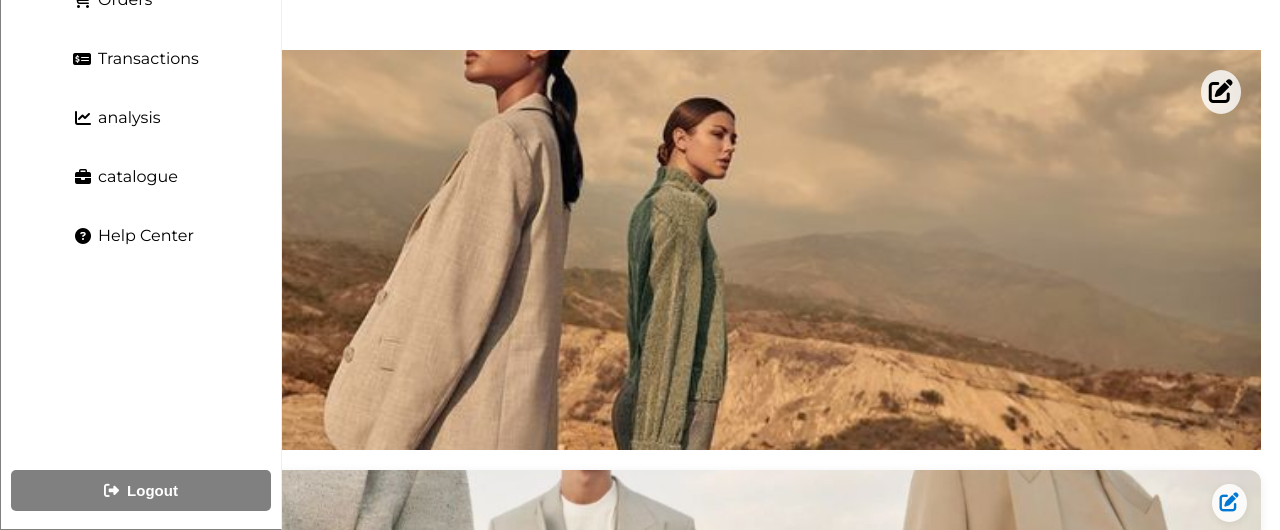
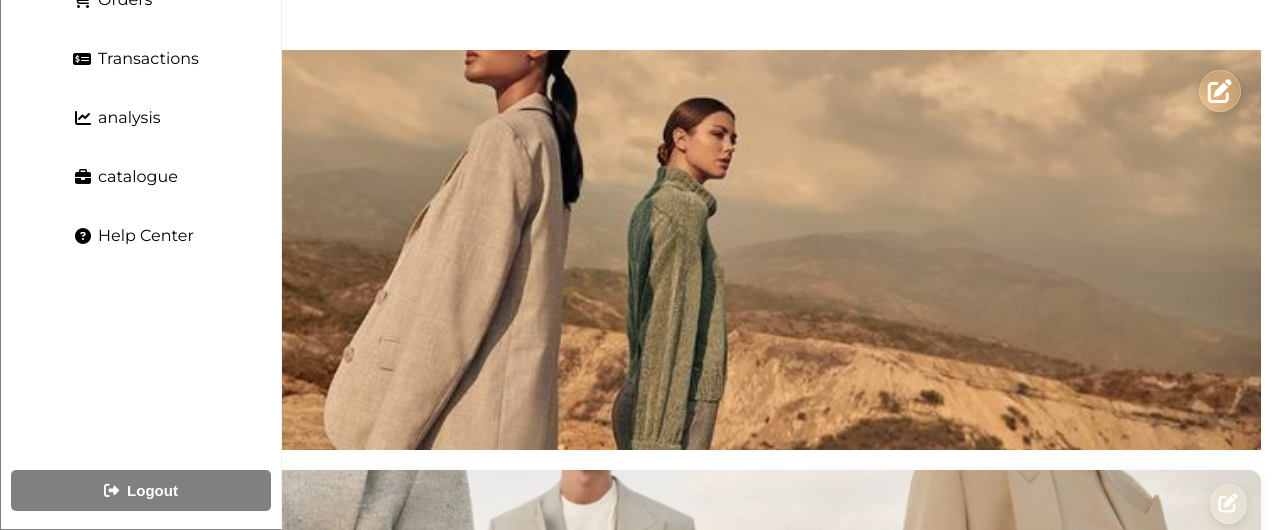
Before and after one commit to kidgideon/minimart, a React (Vite) app: page /settings/appearance in a window 1280 px wide. Shown: the part 270-800 px from the top of the page. Built offline with nearby package versions, Linux system fonts and the light colour scheme; no server answers.

Commit message:
fixed banner editing

```diff
--- a/businessComponent/adminBanner.jsx
+++ b/businessComponent/adminBanner.jsx
@@ -264,15 +264,14 @@ const Banner = ({ showEdit = false }) => {
                   </select>
                 </label>
                 <label className={styles.checkboxLabel}>
-                  <input
+                  <span> <input
                     type="checkbox"
                     checked={formState.darkOverlay}
                     onChange={(e) =>
                       setFormState({ ...formState, darkOverlay: e.target.checked })
                     }
                     disabled={saving}
-                  />
-                  <span>Show dark overlay</span>
+                  /> <p>Show dark overlay</p></span>
                 </label>
               </div>
               <div className={styles.modalActionsModern}>
--- a/businessComponent/adminBanner.module.css
+++ b/businessComponent/adminBanner.module.css
@@ -53,19 +53,34 @@
   font-size: 1rem;
   font-style: italic;
 }
-
 .editBtn {
   position: absolute;
   top: 20px;
   right: 20px;
   z-index: 5;
-  color: var(--secondary-color);
-  background: rgba(255, 255, 255, 0.8);
-  border: none;
+  color: white;
+  background: rgba(255, 255, 255, 0.15); /* more glassy */
+  border: 1px solid rgba(255, 255, 255, 0.25); /* soft frosted border */
   font-size: 150%;
   cursor: pointer;
   padding: 8px;
+  width: 42px;
+  height: 42px;
   border-radius: 50%;
+  display: flex;
+  justify-content: center;
+  align-items: center;
+  flex-direction: column;
+  backdrop-filter: blur(10px) saturate(180%);
+  -webkit-backdrop-filter: blur(10px) saturate(180%);
+  box-shadow: 0 4px 12px rgba(0, 0, 0, 0.15); /* subtle wet drop shadow */
+  transition: all 0.3s ease;
+}
+
+.editBtn:hover {
+  background: rgba(255, 255, 255, 0.25);
+  box-shadow: 0 6px 16px rgba(0, 0, 0, 0.2);
+  transform: translateY(-2px);
 }
 
 .loading {
@@ -96,8 +111,7 @@
 
 .modalContentModern {
   background: #fff;
-  padding: 2.5rem 2rem 2rem 2rem;
-  border-radius: 18px;
+  padding: 5px;
   width: 95%;
   max-width: 480px;
   box-shadow: 0 8px 32px rgba(0,0,0,0.18);
@@ -116,9 +130,7 @@
 .modalTitle {
   font-size: 1.6rem;
   font-weight: 700;
-  margin-bottom: 0.5rem;
   text-align: center;
-  letter-spacing: 0.01em;
 }
 
 .imageEditSection {
@@ -137,7 +149,7 @@
   overflow: hidden;
   box-shadow: 0 2px 12px rgba(0,0,0,0.08);
   background: #f5f5f5;
-  margin-bottom: 0.2rem;
+  margin-bottom: 2px;
 }
 
 .imageEditPreview img {
@@ -162,7 +174,7 @@
   justify-content: center;
   cursor: pointer;
   font-size: 1.2rem;
-  color: var(--primary-color, #0078d4);
+  color: var(--primary-color);
   transition: background 0.15s;
   z-index: 2;
 }
@@ -192,7 +204,7 @@
 
 @media (min-width: 600px) {
   .modalContentModern {
-    padding: 2.5rem 2.5rem 2rem 2.5rem;
+    padding: 5px;
     max-width: 440px;
   }
   .formGrid {
@@ -234,7 +246,7 @@
 
 .modalContentModern input[type="text"]:focus,
 .modalContentModern select:focus {
-  border: 1.5px solid var(--primary-color, #0078d4);
+  border: 1.5px solid var(--primary-color);
   outline: none;
   background: #fff;
 }
@@ -244,14 +256,20 @@
   align-items: center;
   gap: 0.5rem;
   font-weight: 500;
-  margin-top: 0.2rem;
+}
+
+.checkboxLabel span {
+  display: flex;
+  flex-direction: row;
+  gap: 5px;
+  align-items: center;
 }
 
 .modalActionsModern {
   display: flex;
   justify-content: flex-end;
   gap: 1rem;
-  margin-top: 1.2rem;
+  margin-top: 5px;
 }
 
 .modalActionsModern button {
@@ -260,7 +278,7 @@
   cursor: pointer;
   border: none;
   border-radius: 6px;
-  background: var(--primary-color, #0078d4);
+  background: var(--primary-color);
   color: white;
   font-size: 1rem;
   transition: background 0.15s;
--- a/businessComponent/midBannerOne.jsx
+++ b/businessComponent/midBannerOne.jsx
@@ -240,6 +240,7 @@ const MidBannerOne = ({ showEdit = false }) => {
                 <label>
                   Text Alignment
                   <select
+                    className={styles.modalSelect}
                     value={formState.align}
                     onChange={(e) =>
                       setFormState({ ...formState, align: e.target.value })
@@ -251,19 +252,19 @@ const MidBannerOne = ({ showEdit = false }) => {
                     <option value="right">Right</option>
                   </select>
                 </label>
-                <label className={styles.checkboxLabel}>
-                  <input
+                <div className={styles.checkArea}>
+                   <label className={styles.checkboxLabel}>
+                  <span> <input
                     type="checkbox"
                     checked={formState.darkOverlay}
                     onChange={(e) =>
                       setFormState({ ...formState, darkOverlay: e.target.checked })
                     }
                     disabled={saving}
-                  />
-                  <span>Dark overlay</span>
+                  /> Dark overlay</span>
                 </label>
                 <label className={styles.checkboxLabel}>
-                  <input
+                  <span>  <input
                     type="checkbox"
                     checked={formState.display}
                     onChange={(e) =>
@@ -271,8 +272,9 @@ const MidBannerOne = ({ showEdit = false }) => {
                     }
                     disabled={saving}
                   />
-                  <span>Display this banner</span>
+                  Display banner</span>
                 </label>
+                </div>
               </div>
               <div className={styles.modalActionsModern}>
                 <button onClick={handleEditSubmit} disabled={saving}>
--- a/businessComponent/midBannerOne.module.css
+++ b/businessComponent/midBannerOne.module.css
@@ -57,26 +57,35 @@
   font-weight: 400;
   letter-spacing: 0.01em;
 }
-
 .editBtn {
   position: absolute;
   top: 14px;
   right: 14px;
   z-index: 3;
-  color: var(--primary-color, #0078d4);
-  background: rgba(255,255,255,0.85);
-  border: none;
+  color: white;
+  background: rgba(255, 255, 255, 0.15); /* more transparent for glass look */
+  border: 1px solid rgba(255, 255, 255, 0.25); /* subtle frosted edge */
   font-size: 1.2rem;
   cursor: pointer;
   padding: 8px;
   border-radius: 50%;
-  box-shadow: 0 2px 8px rgba(0,0,0,0.08);
-  transition: background 0.15s;
+  box-shadow: 0 4px 12px rgba(0, 0, 0, 0.12); /* softer shadow for wet feel */
+  backdrop-filter: blur(10px) saturate(180%);
+  -webkit-backdrop-filter: blur(10px) saturate(180%);
+  transition: all 0.3s ease;
+}
+
+.editBtn:hover {
+  background: rgba(255, 255, 255, 0.25);
+  box-shadow: 0 6px 18px rgba(0, 0, 0, 0.18);
+  transform: translateY(-1px) scale(1.05);
 }
 
 .editBtn:active {
-  background: #f0f0f0;
+  transform: scale(0.95);
+  box-shadow: 0 3px 8px rgba(0, 0, 0, 0.15);
 }
+
 
 .loading {
   display: flex;
@@ -100,8 +109,7 @@
 
 .modalContentModern {
   background: #fff;
-  padding: 2.5rem 2rem 2rem 2rem;
-  border-radius: 18px;
+  padding: 5px;
   width: 95%;
   max-width: 420px;
   box-shadow: 0 8px 32px rgba(0,0,0,0.18);
@@ -119,8 +127,8 @@
 
 .modalTitle {
   font-size: 1.3rem;
+  margin: 0px;
   font-weight: 700;
-  margin-bottom: 0.5rem;
   text-align: center;
   letter-spacing: 0.01em;
 }
@@ -129,7 +137,17 @@
   display: flex;
   flex-direction: column;
   align-items: center;
+  margin: 0px;
   gap: 0.3rem;
+}
+
+.checkArea {
+  width: 100%;
+  display: flex;
+  justify-content: space-between;
+  align-items: center;
+  flex-direction: row;
+  flex-wrap: wrap;
 }
 
 .imageEditPreview {
@@ -237,9 +255,16 @@
   align-items: center;
   gap: 0.5rem;
   font-weight: 500;
-  margin-top: 0.2rem;
+  flex-direction: row;
 }
 
+.modalSelect {
+  width: 100%;
+  background: rgb(247, 247, 247);
+  padding: 5px 0px;
+  border-radius: 5px;
+  border: none;
+}
 .modalActionsModern {
   display: flex;
   justify-content: flex-end;
@@ -269,7 +294,7 @@
 
 @media (max-width: 480px) {
   .modalContentModern {
-    padding: 1.2rem 0.5rem 1.2rem 0.5rem;
+    padding:  5px;
     max-width: 98vw;
   }
   .imageEditPreview {
```
